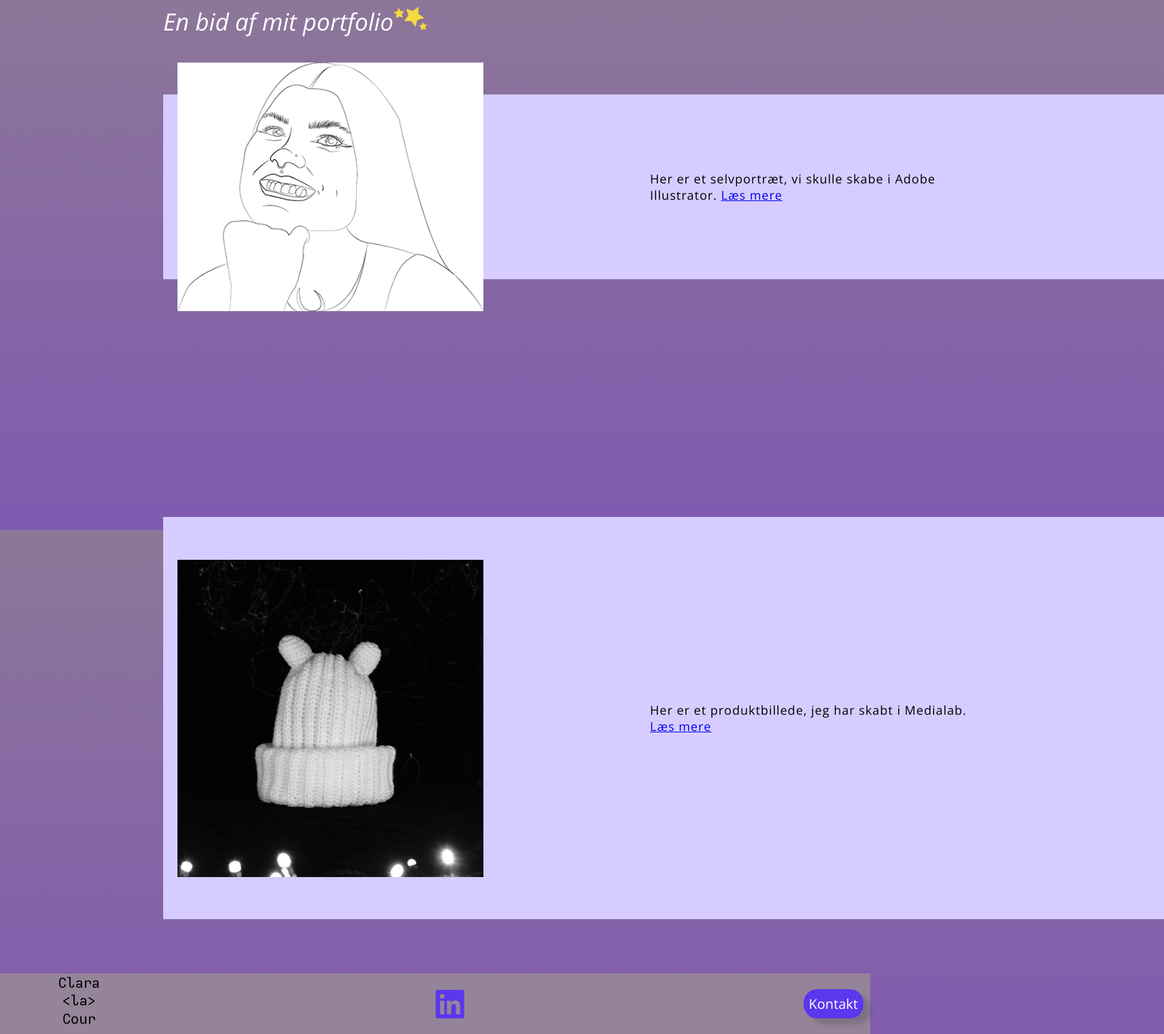
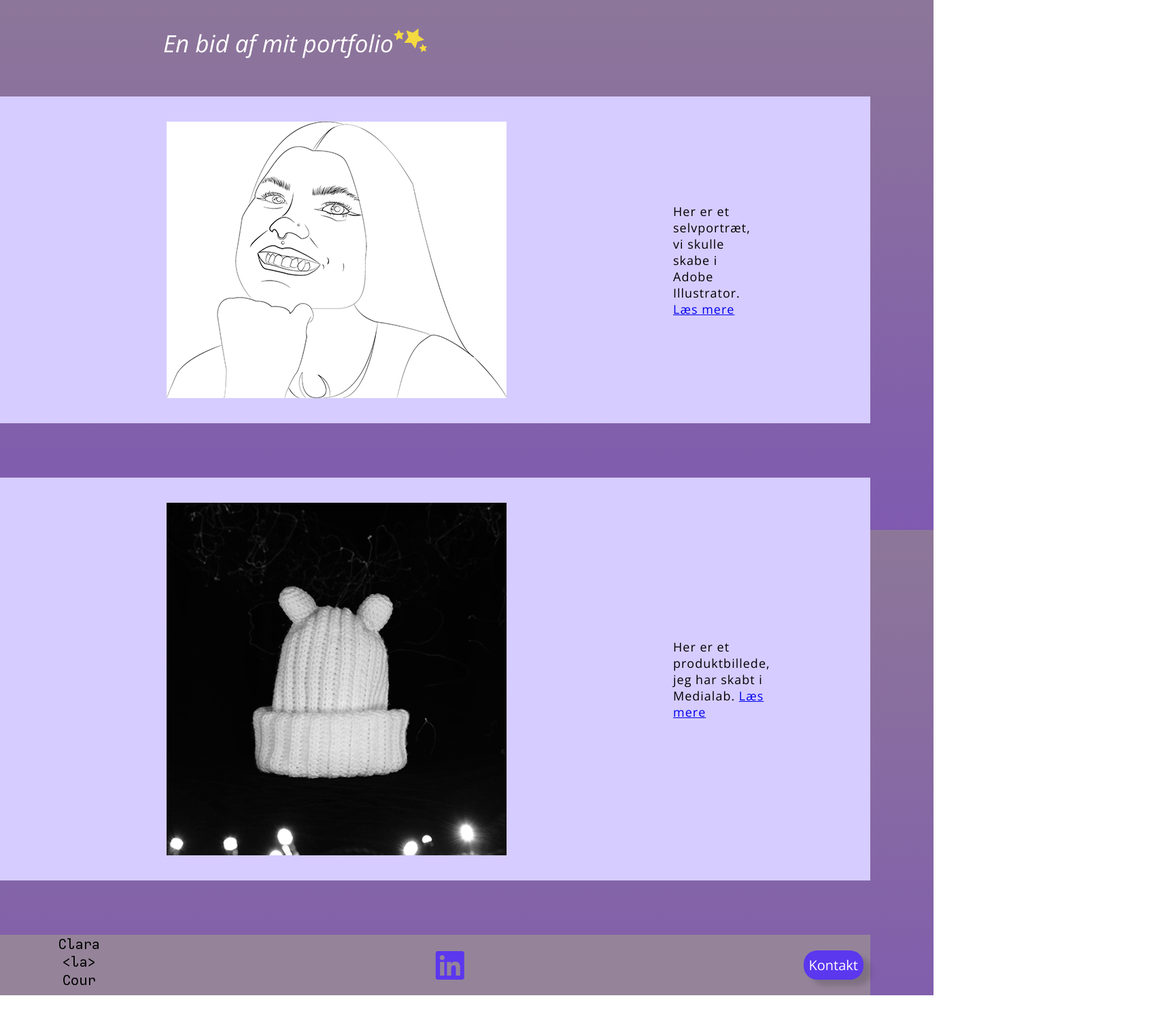
Before and after one commit to claralacour/eksamen2022p3, a plain HTML site: page index.html in a window 1280 px wide. Shown: the part 1620-3142 px from the top of the page at 68% size, 1712 px wide, since content can reach past the window. After the commit the page ends 3085 px from the top, so only its background shows below. Drawn offline with nearby package versions, Linux system fonts and the light colour scheme.

Commit message:
fsjabhniof

```diff
--- a/index.html
+++ b/index.html
@@ -57,16 +57,14 @@
             </div>
         </div>
         <h2>En bid af mit portfolio<img class="stjernerport" src="img/stars1.png" alt="Stjernegrafik"></h2>
-        <div class="portfoliocontainerindex">
             <div class="box1">
                 <img class="selvportraet" src="img/illustratordesk.png" alt="Selvportræt i Illustrator">
                 <p>Her er et selvportræt, vi skulle skabe i Adobe Illustrator. <a href="portfolio.html"> Læs mere</a> </p>
             </div>
-            <div class="box2">
+            <div class="box1">
                 <img class="hyggehue" src="img/hyggehuedesktop.png" alt="Hjemmehæklet hue i hyggeligt lys">
                 <p>Her er et produktbillede, jeg har skabt i Medialab.  <a href="portfolio.html"> Læs mere</a> </p>
             </div>
-        </div>
     </main>
     <footer>
         <a href="index.html">
--- a/mystyle.css
+++ b/mystyle.css
@@ -135,6 +135,7 @@ p{
 
 .knapogtxt{
     grid-area: txt;
+    padding-bottom: 2rem;
 }
 .hueimg{
     width: 90%;
@@ -173,48 +174,23 @@ p{
     height: 1em;
 }
 
-.portfoliocontainerindex{
-    display: grid;
-    grid-template-columns: 1fr;
-    grid-template-rows: 1fr 1fr;
-    grid-template-areas:
-    "box1"
-    "box2"
-    ;
-}
 .box1{
-    grid-area: box1;
-    width: 30rem;
-    height: 20rem;
-    border: none;
+    width: auto;
+    height: fit-content;
     background-color: #D6CCFF;
-    padding: 1rem;
     display: flex;
-    justify-content: space-evenly;
     align-items: center;
     margin-bottom: 2rem;
 }
 
 .selvportraet{
-    width: 20rem;
+    height: 11rem;
     padding: 5px;
     filter: grayscale(100%);
 }
 
-.box2{
-    grid-area: box2;
-    width: 30rem;
-    height: 20rem;
-    border: none;
-    background-color: #D6CCFF;
-    padding: 1rem;
-    display: flex;
-    justify-content: space-evenly;
-    align-items: center;
-}
-
 .hyggehue{
-    width: 20rem;
+    height: 11rem;
     padding: 5px;
     filter: grayscale(100%);
 }
@@ -253,16 +229,9 @@ footer{
     height: 1em;
 }
 
-.portfoliocontainer{
-    display: grid;
-    padding: 5px;
-    grid-template-columns: 1fr 1fr;
-    gap: 10px;
-}
-
 .portfolioimgs{
+    width: 40%;
     filter: grayscale(100%);
-    width: 55vw;
 }
 
 .portfolioimgs:hover{
@@ -430,43 +399,25 @@ footer{
 
 
     .hyggehue{
-        width: 450px;
+        height: 100%;
         margin-top: 2rem;
         margin-bottom: 2rem;
+        margin-left: 15rem;
     }
 
     .selvportraet{
-        width: 450px;
+        height: 100%;
         margin-top: 2rem;
         margin-bottom: 2rem;
+        margin-left: 15rem;
     }
 
     .box1{
-        grid-area: box1;
-        width: 90rem;
-        height: 15rem;
         margin-top: 50px;
-        border: none;
         background-color: #D6CCFF;
-        margin-left: 15rem;
+        margin-bottom: 5rem;
         display: flex;
-        justify-content: center;
-        align-items: center;
     }
-
-    .box2{
-    grid-area: box2;
-    width: 90rem;
-    height: 35rem;
-    border: none;
-    background-color: #D6CCFF;
-    margin-left: 15rem;
-    margin-bottom: 5rem;
-    display: flex;
-    justify-content: center;
-    align-items: center;
-}
-
 
     .ommigimg{
         padding-right: 15rem;
@@ -490,8 +441,9 @@ footer{
     }
     .portfolioimgs{
         width: 25rem;
-        padding-left: 5rem;
+        padding-left: 2rem;
         padding-bottom: 5rem;
+        margin-left: 15rem;
     }
 
     .kontaktformular{
@@ -521,7 +473,6 @@ footer{
 
     .dropdown ul{
         margin-top: -1rem;
-        position: absolute;
         right: 3rem;
         width: 0px;
         height: 0px;
@@ -555,4 +506,5 @@ footer{
     .logo{
         padding-left: 5rem;
     }
+
 }
```
Also changed, not shown: portfolio.html (+11 -3 lines).
